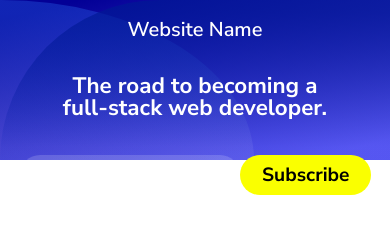
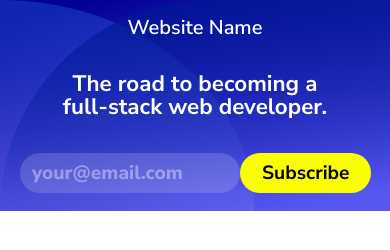
Before and after one commit to RyanZaleski/fullstack-blog, a plain HTML site: page index.html in a window 390 px wide. Drawn offline with Linux system fonts and the light colour scheme.

Commit message:
changed height of header, input bug not fixed

```diff
--- a/css/style.css
+++ b/css/style.css
@@ -24,10 +24,12 @@ body{
 header {
   display: flex;
   flex-direction: column;
+
+  justify-content: center;
   text-align: center;
   gap: 35px;
   padding: 20px;
-  height: 19vh;
+  height: 25vh;
   background: rgb(3, 0, 150, 1);
   background: linear-gradient(-15deg, rgba(20, 15, 241, 0.68) 8%, rgba(3, 0, 150, 1) 92%);
   color: white;
@@ -38,7 +40,7 @@ header::before {
   content: '';
 
   width: 65%;
-  height: 19vh;
+  height: 25vh;
   border-radius: 0 100% 0 0;
   position: absolute;
   top: 0;
@@ -52,7 +54,7 @@ header::after {
   content: '';
 
   width: 100%;
-  height: 19vh;
+  height: 25vh;
   top: 0;
   position: absolute;
   border-radius: 250px 0 0 0;
@@ -116,6 +118,7 @@ header button {
 
 header button a {
   font-weight: 700;
+  color: black;
 }
 
 header div {
```
